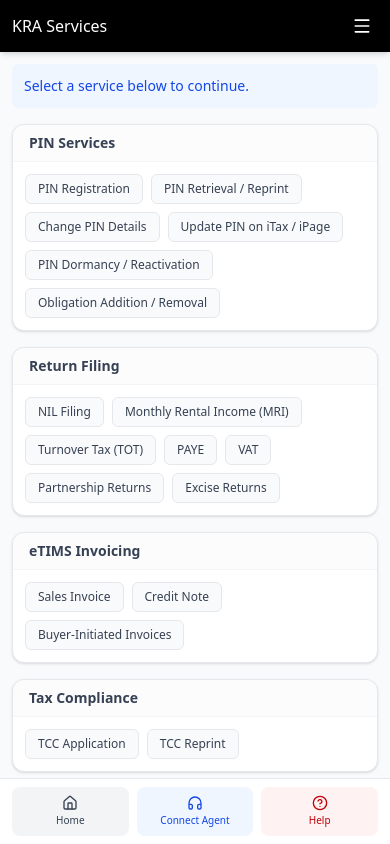
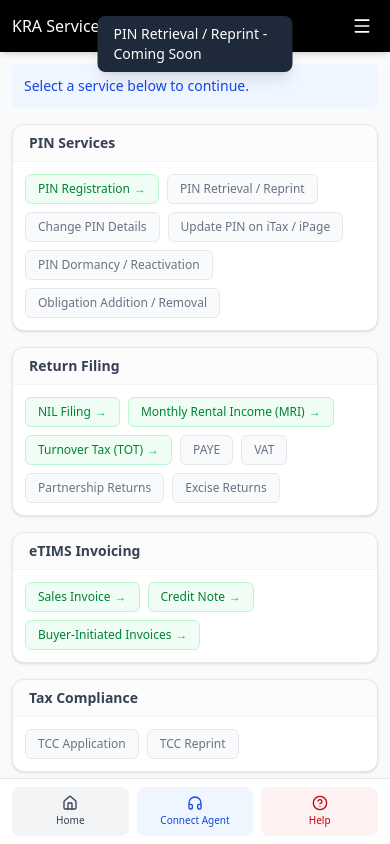
Before and after one commit to saruni-spec/webviewmenu, a Next.js app: page / in a window 390 px wide. Both pictures are taken after a click on the button "PIN Retrieval / Reprint". Shown: the top 844 px of the page. Built offline with nearby package versions, Linux system fonts and the light colour scheme.

Commit message:
feat: Enable dynamic navigation to external services using URL mappings and phone parameter, with availability indicators and 'coming soon' toasts.

```diff
--- a/app/page.tsx
+++ b/app/page.tsx
@@ -1,6 +1,27 @@
 "use client";
 
-import React from "react";
+import React, { useState, Suspense } from "react";
+import { useSearchParams } from "next/navigation";
+
+// Service URL mappings - maps service names to their external URLs
+// {{phone}} will be replaced with the actual phone number
+const SERVICE_URLS: Record<string, string> = {
+  // eTIMS Invoicing
+  "Sales Invoice": "https://f88-xslk.vercel.app/etims/auth?number={{phone}}",
+  "Credit Note": "https://f88-xslk.vercel.app/etims/auth?number={{phone}}",
+  "Buyer-Initiated Invoices": "https://f88-xslk.vercel.app/etims/auth?number={{phone}}",
+
+  // Return Filing
+  "NIL Filing": "https://nil-mri-tot.vercel.app/nil/validation?phone={{phone}}",
+  "Monthly Rental Income (MRI)": "https://nil-mri-tot.vercel.app/mri/validation?phone={{phone}}",
+  "Turnover Tax (TOT)": "https://nil-mri-tot.vercel.app/tot/validation?phone={{phone}}",
+
+  // PIN Services
+  "PIN Registration": "https://pin-registration.vercel.app?phone={{phone}}",
+
+  // Customs Services
+  "Passenger Declaration (F88)": "https://f88-web.vercel.app?phone={{phone}}",
+};
 
 // Service Data derived from user screenshots
 const SERVICE_CATEGORIES = [
@@ -77,13 +98,43 @@
 
 import { Layout } from "@/app/_components/Layout";
 
-export default function Home() {
+function HomeContent() {
+  const searchParams = useSearchParams();
+  const phone = searchParams.get("phone") || "";
+  const [toast, setToast] = useState<string | null>(null);
+
+  const handleServiceClick = (serviceName: string) => {
+    const urlTemplate = SERVICE_URLS[serviceName];
+
+    if (urlTemplate) {
+      // Replace {{phone}} with actual phone number and navigate
+      const url = urlTemplate.replace("{{phone}}", phone);
+      window.location.href = url;
+    } else {
+      // Show "coming soon" toast for services not yet available
+      setToast(`${serviceName} - Coming Soon`);
+      setTimeout(() => setToast(null), 3000);
+    }
+  };
+
+  // Check if a service has a URL configured
+  const isServiceAvailable = (serviceName: string) => {
+    return serviceName in SERVICE_URLS;
+  };
+
   return (
     <Layout
       title="KRA Services"
       showMenu={true}
       // onBack is undefined because this is the home page
     >
+      {/* Toast notification */}
+      {toast && (
+        <div className="fixed top-4 left-1/2 -translate-x-1/2 z-50 bg-gray-800 text-white px-4 py-2 rounded-lg shadow-lg text-sm animate-fade-in">
+          {toast}
+        </div>
+      )}
+
       <div className="mb-4 rounded-md bg-blue-50 p-3 text-sm text-blue-700">
         Select a service below to continue.
       </div>
@@ -103,13 +154,17 @@
               {category.items.map((item, itemIndex) => (
                 <button
                   key={itemIndex}
-                  className={`rounded-md border border-gray-200 bg-gray-50 px-3 py-1.5 text-xs font-medium text-gray-700 hover:bg-gray-100 hover:border-gray-300 transition-colors ${
-                    item === "See More (+1)"
-                      ? "text-blue-600 bg-blue-50 border-blue-100 hover:bg-blue-100"
-                      : ""
+                  onClick={() => handleServiceClick(item)}
+                  className={`rounded-md border px-3 py-1.5 text-xs font-medium transition-colors ${
+                    isServiceAvailable(item)
+                      ? "border-green-200 bg-green-50 text-green-700 hover:bg-green-100 hover:border-green-300"
+                      : "border-gray-200 bg-gray-50 text-gray-500 hover:bg-gray-100 hover:border-gray-300"
                   }`}
                 >
                   {item}
+                  {isServiceAvailable(item) && (
+                    <span className="ml-1 text-green-500">→</span>
+                  )}
                 </button>
               ))}
             </div>
@@ -119,3 +174,11 @@
     </Layout>
   );
 }
+
+export default function Home() {
+  return (
+    <Suspense fallback={<div className="flex items-center justify-center min-h-screen">Loading...</div>}>
+      <HomeContent />
+    </Suspense>
+  );
+}
```
